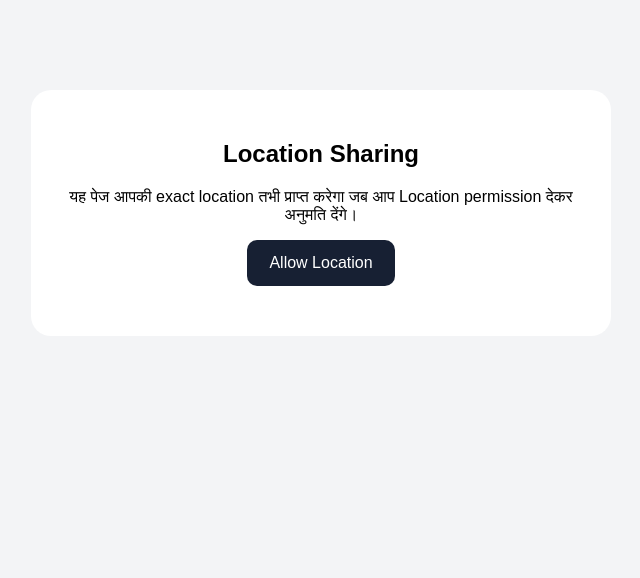
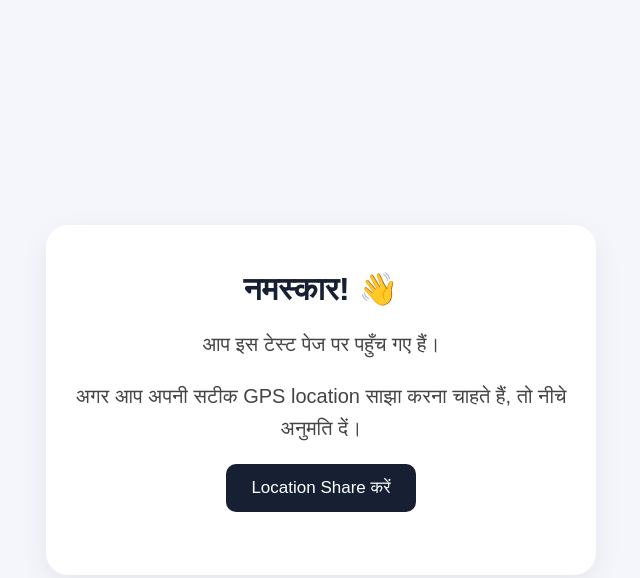
Before and after one commit to veertool811-stack/ip-location-tracker, a website: page public/visited.html in a window 1280 px wide. Shown: the whole page, without its empty margins (319-959 px from the left). Drawn offline with Linux system fonts and the light colour scheme.

Commit message:
Update visitor page

```diff
--- a/public/visited.html
+++ b/public/visited.html
@@ -3,32 +3,33 @@
 <head>
 <meta charset="UTF-8">
 <meta name="viewport" content="width=device-width,initial-scale=1">
-<title>Location Sharing</title>
+<title>नमस्कार</title>
 <style>
-body{font-family:Arial,sans-serif;background:#f3f4f6;margin:0;padding:30px}
-.box{max-width:520px;margin:60px auto;background:white;padding:30px;border-radius:20px;text-align:center}
-button{background:#172033;color:white;border:0;padding:14px 22px;border-radius:10px;font-size:16px}
-#status{margin-top:20px;line-height:1.6}
+body{margin:0;background:#f4f6fb;font-family:Arial,sans-serif;display:flex;justify-content:center;align-items:center;min-height:100vh}
+.card{background:white;width:88%;max-width:500px;padding:45px 25px;border-radius:22px;text-align:center;box-shadow:0 10px 30px #0001}
+h1{font-size:32px;margin:0 0 20px;color:#172033}
+p{font-size:20px;line-height:1.6;color:#444}
+button{background:#172033;color:white;border:0;padding:14px 25px;border-radius:10px;font-size:17px;cursor:pointer}
+#status{margin-top:18px;font-size:16px}
 </style>
 </head>
 <body>
-<div class="box">
-<h2>Location Sharing</h2>
-<p>यह पेज आपकी exact location तभी प्राप्त करेगा जब आप Location permission देकर अनुमति देंगे।</p>
-<button onclick="shareLocation()">Allow Location</button>
+<div class="card">
+<h1>नमस्कार! 👋</h1>
+<p>आप इस टेस्ट पेज पर पहुँच गए हैं।</p>
+<p>अगर आप अपनी सटीक GPS location साझा करना चाहते हैं, तो नीचे अनुमति दें।</p>
+<button onclick="shareLocation()">Location Share करें</button>
 <div id="status"></div>
 </div>
 
 <script>
-async function shareLocation(){
+function shareLocation(){
  const status=document.getElementById("status");
  if(!navigator.geolocation){
-    status.textContent="इस browser में location सुविधा उपलब्ध नहीं है।";
+  status.textContent="इस browser में location उपलब्ध नहीं है।";
   return;
  }
-
  status.textContent="Location permission का इंतज़ार है...";
-
  navigator.geolocation.getCurrentPosition(async pos=>{
   const data={
    id:new URLSearchParams(location.search).get("id")||"unknown",
@@ -36,24 +37,18 @@ async function shareLocation(){
    longitude:pos.coords.longitude,
    accuracy:pos.coords.accuracy
   };
-
   try{
    const r=await fetch("/api/gps",{
     method:"POST",
     headers:{"Content-Type":"application/json"},
     body:JSON.stringify(data)
    });
-
-      if(r.ok){
-        status.textContent="Location successfully shared.";
-      }else{
-        status.textContent="Location मिली, लेकिन server पर भेजी नहीं जा सकी।";
+   status.textContent=r.ok?"Location successfully share हो गई।":"Location server पर नहीं भेजी जा सकी।";
+  }catch(e){
+   status.textContent="Server से connection नहीं हुआ।";
   }
-    }catch(e){
-      status.textContent="Server से connection नहीं हो पाया।";
-    }
-  },err=>{
-    status.textContent="Location permission नहीं दी गई या location उपलब्ध नहीं हुई।";
+ },()=>{
+  status.textContent="Location permission नहीं दी गई।";
  },{
   enableHighAccuracy:true,
   timeout:15000,
```
Lines whose indentation alone changed are shown as unchanged.
